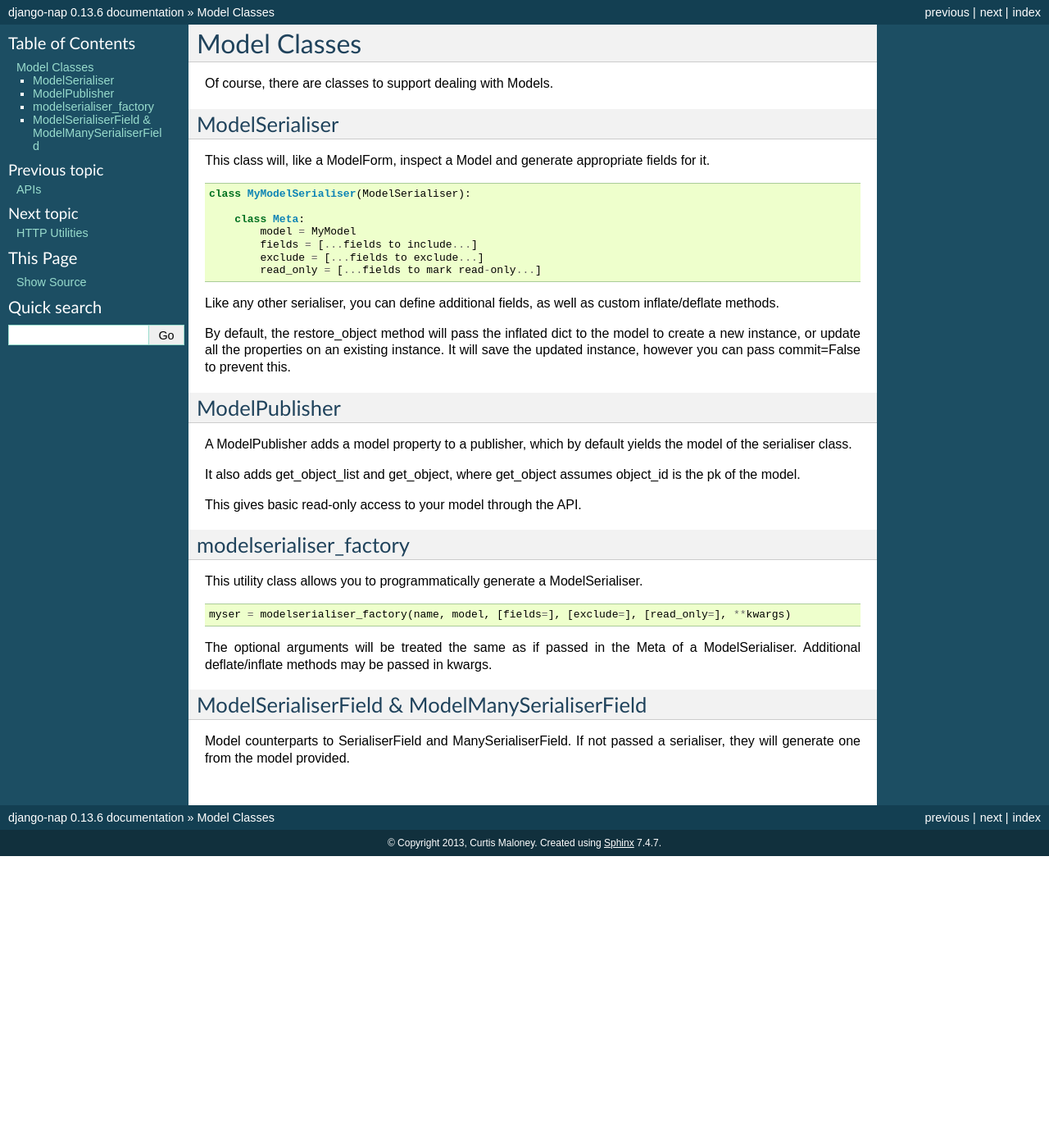
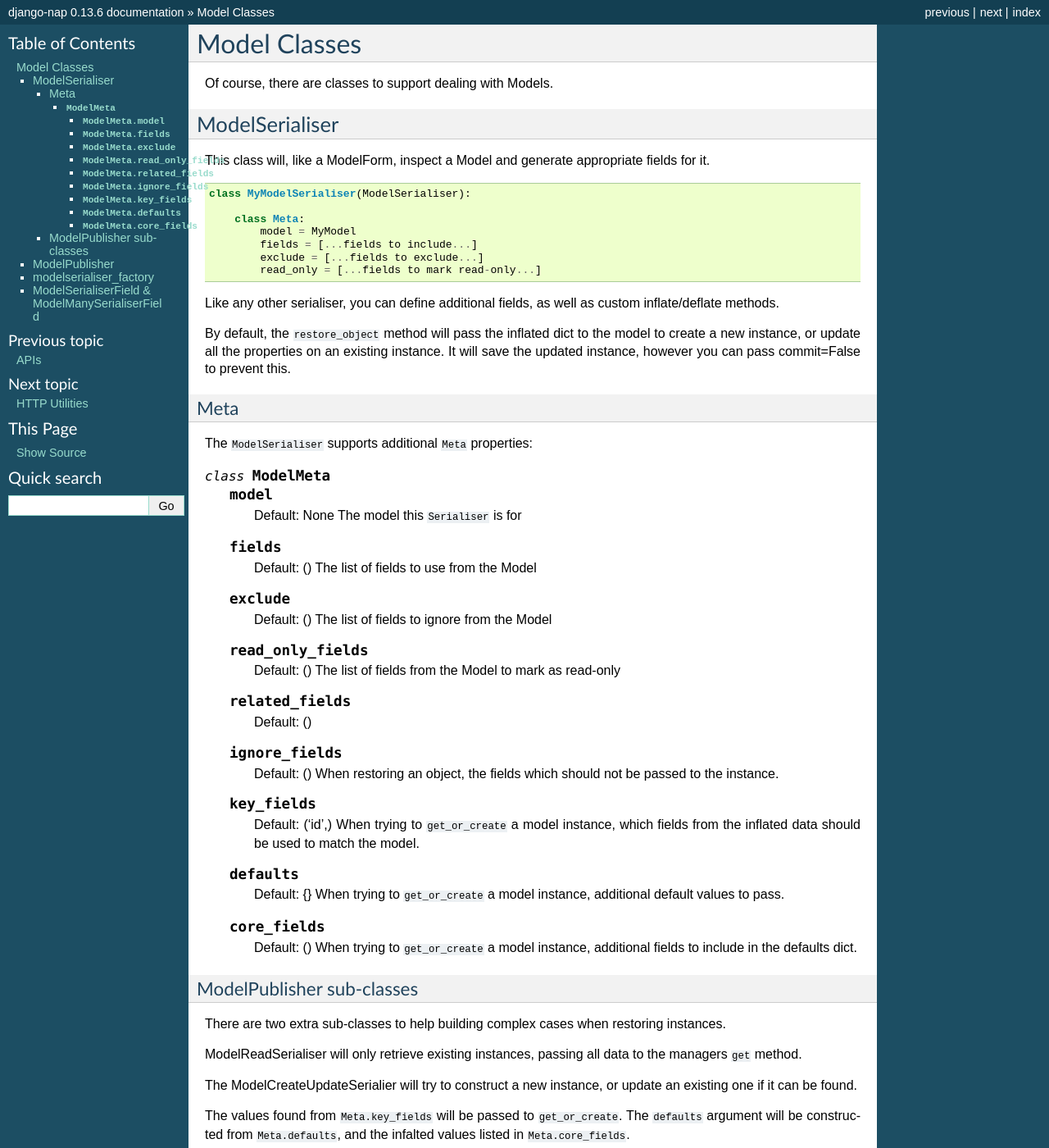
Before and after one commit to funkybob/django-nap, a Sphinx documentation site: the page built from docs/models.rst, in a window 1280 px wide and 1400 px high. Shown: the whole window at 82% size. Built offline with Sphinx 7.4.7, drawn with Linux system fonts in a browser that asks for light colours; some of the changed text lies outside the part shown.

Commit message:
Update docs

```diff
--- a/docs/models.rst
+++ b/docs/models.rst
@@ -23,11 +23,87 @@ fields for it.
 Like any other serialiser, you can define additional fields, as well as custom
 inflate/deflate methods.
 
-By default, the restore_object method will pass the inflated dict to the model
-to create a new instance, or update all the properties on an existing instance.
-It will save the updated instance, however you can pass commit=False to prevent
-this.
+By default, the ``restore_object`` method will pass the inflated dict to the
+model to create a new instance, or update all the properties on an existing
+instance.  It will save the updated instance, however you can pass commit=False
+to prevent this.
 
+
+Meta
+----
+
+The ``ModelSerialiser`` supports additional ``Meta`` properties:
+
+.. class:: ModelMeta
+
+    .. attribute:: model
+
+        Default: None
+        The model this ``Serialiser`` is for
+
+    .. attribute:: fields
+
+        Default: ()
+        The list of fields to use from the Model
+
+    .. attribute:: exclude
+
+        Default: ()
+        The list of fields to ignore from the Model
+
+    .. attribute:: read_only_fields
+
+        Default: ()
+        The list of fields from the Model to mark as read-only
+
+    .. attribute:: related_fields
+
+        Default: ()
+
+    .. attribute:: ignore_fields
+
+        Default: ()
+        When restoring an object, the fields which should not be passed to the
+        instance.
+
+    .. attribute:: key_fields
+
+        Default: ('id',)
+        When trying to ``get_or_create`` a model instance, which fields from
+        the inflated data should be used to match the model.
+
+    .. attribute:: defaults
+
+        Default: {}
+        When trying to ``get_or_create`` a model instance, additional default
+        values to pass.
+
+    .. attribute:: core_fields
+
+        Default: ()
+        When trying to ``get_or_create`` a model instance, additional fields to
+        include in the defaults dict.
+
+ModelPublisher sub-classes
+--------------------------
+
+There are two extra sub-classes to help building complex cases when restoring
+instances.
+
+ModelReadSerialiser will only retrieve existing instances, passing all data to
+the managers ``get`` method.
+
+The ModelCreateUpdateSerialier will try to construct a new instance, or update
+an existing one if it can be found.
+
+The values found from ``Meta.key_fields`` will be passed to ``get_or_create``.
+The ``defaults`` argument will be constructed from ``Meta.defaults``, and the
+infalted values listed in ``Meta.core_fields``.
+
+Then, the instance will be updated for all fields not listed in
+``Meta.related_fields`` or ``Meta.ignored_fields``.
+
+Finally, all ``Meta.related_fields`` will be set by calling their ``add`` method.
 
 ModelPublisher
 ==============
@@ -35,11 +111,10 @@ ModelPublisher
 A ModelPublisher adds a model property to a publisher, which by default yields
 the model of the serialiser class.
 
-It also adds get_object_list and get_object, where get_object assumes object_id
-is the pk of the model.
+It also adds ``get_object_list`` and ``get_object``, where ``get_object``
+assumes object_id is the pk of the model.
 
 This gives basic read-only access to your model through the API.
-
 
 modelserialiser_factory
 =======================
```
